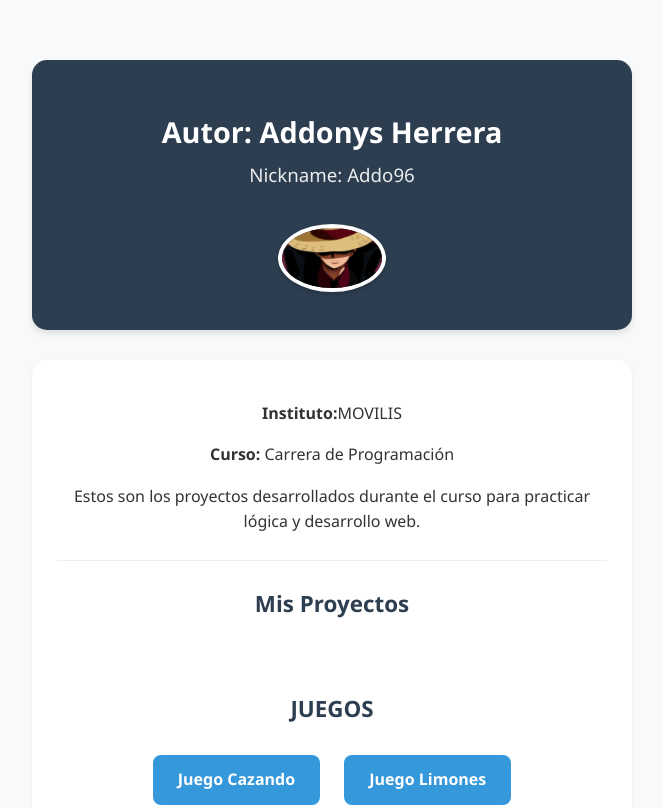
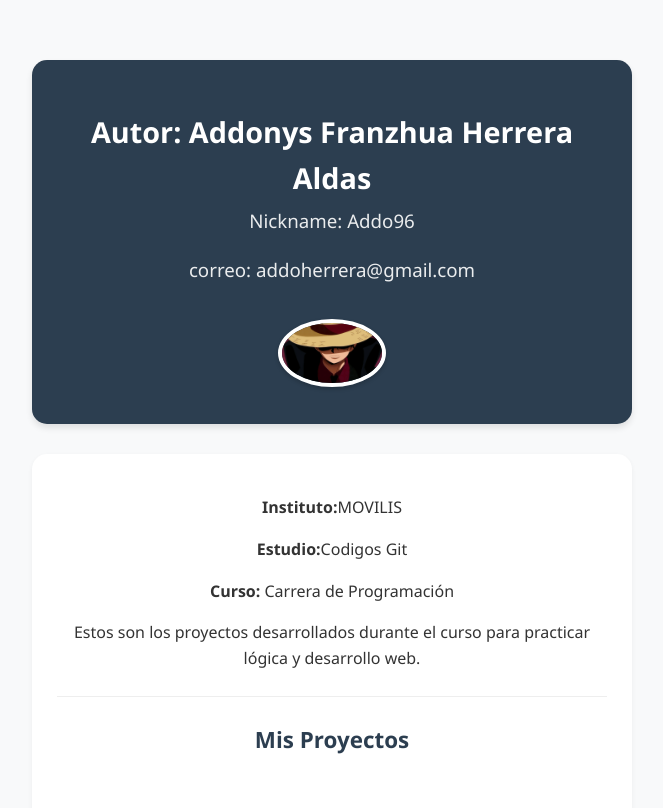
Before and after one commit to Addo1996/menu, a plain HTML site: page index.html in a window 1280 px wide. Shown: the top 808 px of the page, without its empty margins (308-971 px from the left). Drawn offline with Linux system fonts and the light colour scheme.

Commit message:
feta: evaluacion

```diff
--- a/index.html
+++ b/index.html
@@ -7,13 +7,15 @@
 </head>
 <body>
     <header>
-        <h1>Autor: Addonys Herrera</h1>
+        <h1>Autor: Addonys Franzhua Herrera Aldas</h1>
         <h3>Nickname: Addo96</h3>
+        <h3>correo: addoherrera@gmail.com</h3>
         <img src="addo1.gif" width="100" alt="Avatar animado de Addonys">
     </header>
 
     <div class="content-section">
         <p><strong>Instituto:</strong>MOVILIS</p>
+        <p><strong>Estudio:</strong>Codigos Git</p>
         <p><strong>Curso:</strong> Carrera de Programación</p>
         <p>Estos son los proyectos desarrollados durante el curso para practicar lógica y desarrollo web.</p>
 
```
